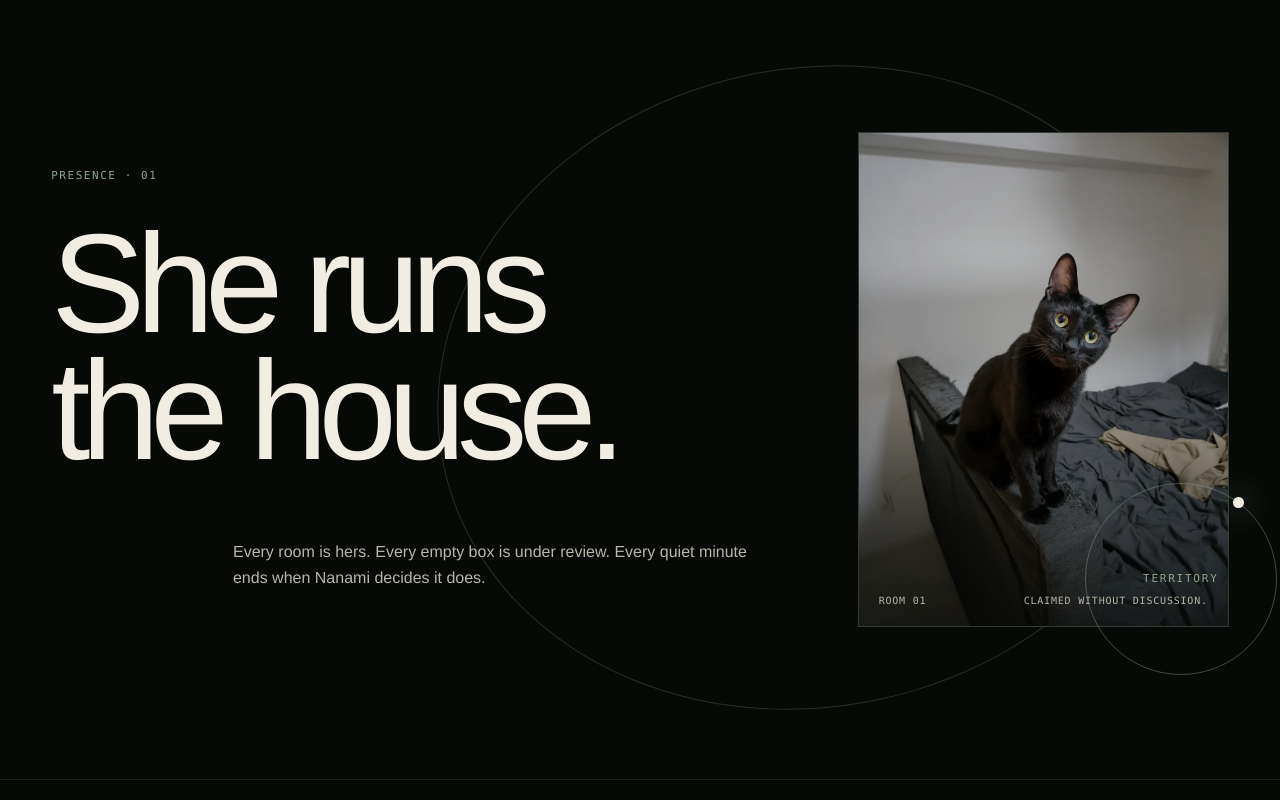
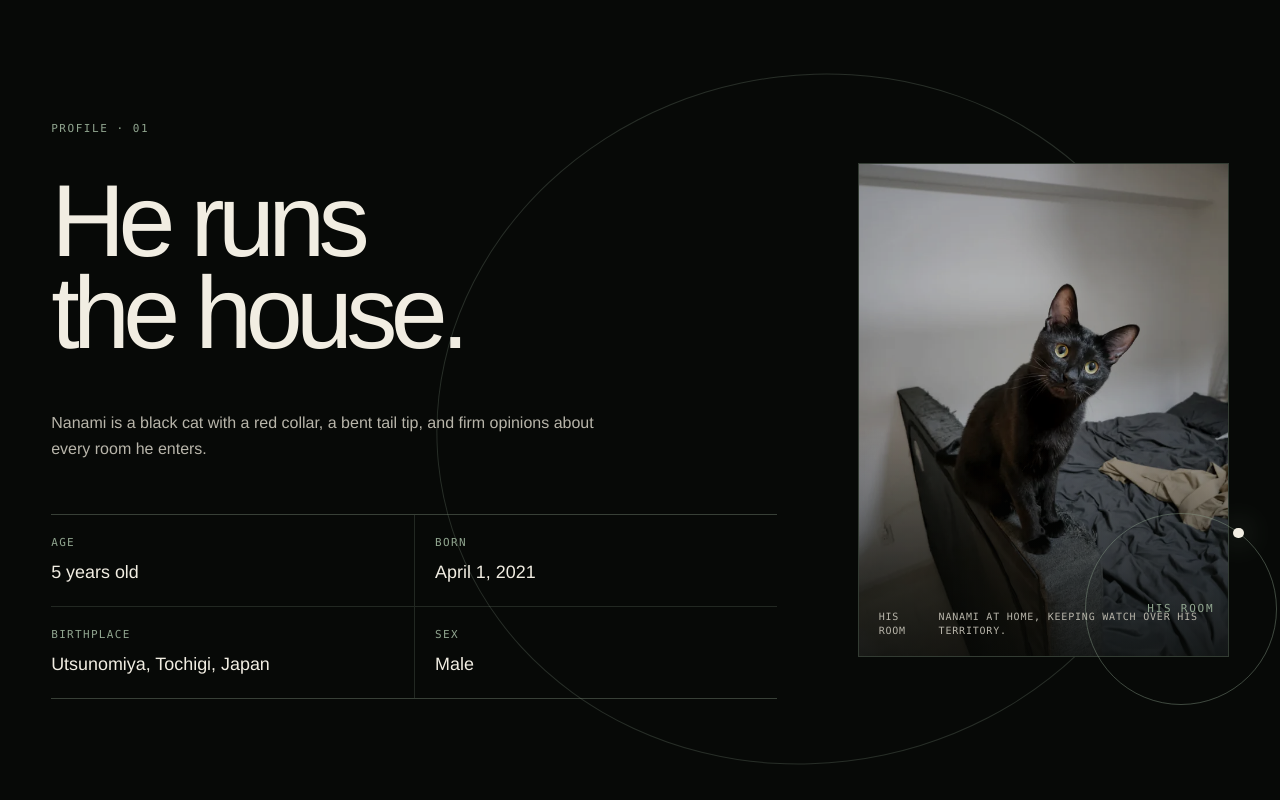
Before and after one commit to zdh2333/nanami-digital-museum, a React (Vite) app: page / in a window 1280 px wide. Shown: the part 820-1620 px from the top of the page. Built offline with nearby package versions, Linux system fonts and the light colour scheme.

Commit message:
feat: turn presence into Nanami profile

```diff
--- a/src/App.tsx
+++ b/src/App.tsx
@@ -4,7 +4,7 @@ import { HeroPortrait } from './components/HeroPortrait'
 import { LivingArchive } from './components/LivingArchive'
 import { MoodArchive } from './components/MoodArchive'
 import { Navigation } from './components/Navigation'
-import { Presence } from './components/Presence'
+import { Profile } from './components/Profile'
 import { useReducedExperience } from './hooks/useReducedExperience'
 
 export function App() {
@@ -29,7 +29,7 @@ export function App() {
           </p>
         </div>
       </section>
-      <Presence staticExperience={staticExperience} />
+      <Profile staticExperience={staticExperience} />
       <FieldNotes staticExperience={staticExperience} />
       <MoodArchive staticExperience={staticExperience} />
       <LivingArchive staticExperience={staticExperience} />
--- a/src/components/Presence.tsx
+++ /dev/null
@@ -1,50 +0,0 @@
-import { SectionReveal } from './SectionReveal'
-
-type PresenceProps = { staticExperience: boolean }
-
-export function Presence({ staticExperience }: PresenceProps) {
-  return (
-    <section id="presence" data-museum-section="presence" className="anchor-target museum-section presence" aria-labelledby="presence-title">
-      <SectionReveal className="presence__copy" staticExperience={staticExperience}>
-        <p className="museum-label text-ink">Presence · 01</p>
-        <h2 id="presence-title">She runs the house.</h2>
-        <p className="presence__note">
-          Every room is hers. Every empty box is under review. Every quiet
-          minute ends when Nanami decides it does.
-        </p>
-      </SectionReveal>
-      <SectionReveal
-        className="presence__media"
-        delay={0.12}
-        staticExperience={staticExperience}
-      >
-        <figure>
-          <picture>
-            <source
-              media="(max-width: 767px)"
-              srcSet="/archive/photos/nanami-photo-002-640.webp"
-            />
-            <img
-              src="/archive/photos/nanami-photo-002-640.webp"
-              srcSet="/archive/photos/nanami-photo-002-640.webp 640w, /archive/photos/nanami-photo-002-1600.webp 1600w"
-              sizes="(max-width: 767px) calc(100vw - 48px), 30vw"
-              width="640"
-              height="853"
-              loading="lazy"
-              decoding="async"
-              alt="Nanami standing at the edge of a bed and looking directly at the camera."
-            />
-          </picture>
-          <figcaption>
-            <span>ROOM 01</span>
-            <span>Claimed without discussion.</span>
-          </figcaption>
-        </figure>
-        <div className="presence__orbit" aria-hidden="true">
-          <span>territory</span>
-          <i />
-        </div>
-      </SectionReveal>
-    </section>
-  )
-}
--- /dev/null
+++ b/src/components/Profile.tsx
@@ -0,0 +1,77 @@
+import { archiveItems } from '../archive/items'
+import { useLocale } from '../i18n/LocaleProvider'
+import { getNanamiAge, nanamiProfile } from '../profile/nanami'
+import { SectionReveal } from './SectionReveal'
+
+type ProfileProps = { staticExperience: boolean }
+
+const profilePhoto = (() => {
+  const item = archiveItems.find((archiveItem) => archiveItem.id === 'nanami-photo-002')
+
+  if (!item) {
+    throw new Error('The reviewed Nanami profile photograph is missing.')
+  }
+
+  return item
+})()
+
+export function Profile({ staticExperience }: ProfileProps) {
+  const { locale, copy } = useLocale()
+  const profileCopy = copy.profile
+  const facts = [
+    [profileCopy.age, profileCopy.formatAge(getNanamiAge())],
+    [profileCopy.born, profileCopy.formatBirthDate(nanamiProfile.birthDate)],
+    [profileCopy.birthplace, profileCopy.birthplaceValue],
+    [profileCopy.sex, profileCopy[nanamiProfile.sex]],
+  ] as const
+
+  return (
+    <section id="presence" data-museum-section="presence" className="anchor-target museum-section presence" aria-labelledby="presence-title">
+      <SectionReveal className="presence__copy" staticExperience={staticExperience}>
+        <p className="museum-label text-ink">{profileCopy.eyebrow}</p>
+        <h2 id="presence-title">{profileCopy.title}</h2>
+        <p className="presence__note">{profileCopy.summary}</p>
+        <dl className="presence__facts">
+          {facts.map(([label, value]) => (
+            <div className="presence__fact" key={label}>
+              <dt>{label}</dt>
+              <dd>{value}</dd>
+            </div>
+          ))}
+        </dl>
+      </SectionReveal>
+      <SectionReveal
+        className="presence__media"
+        delay={0.12}
+        staticExperience={staticExperience}
+      >
+        <figure>
+          <picture>
+            <source
+              media="(max-width: 767px)"
+              srcSet={profilePhoto.src640}
+            />
+            <img
+              src={profilePhoto.src640}
+              srcSet={`${profilePhoto.src640} 640w, ${profilePhoto.src1600} 1600w`}
+              sizes="(max-width: 767px) calc(100vw - 48px), 30vw"
+              width="640"
+              height="853"
+              loading="lazy"
+              decoding="async"
+              alt={profilePhoto.alt[locale]}
+            />
+          </picture>
+          <figcaption>
+            <span>{profileCopy.room}</span>
+            <span>{profileCopy.roomCaption}</span>
+          </figcaption>
+        </figure>
+        <div className="presence__orbit" aria-hidden="true">
+          <span>{profileCopy.room}</span>
+          <i />
+        </div>
+      </SectionReveal>
+    </section>
+  )
+}
--- a/src/i18n/copy.ts
+++ b/src/i18n/copy.ts
@@ -1,4 +1,16 @@
 import type { Locale } from './types'
+
+function formatProfileDate(locale: Locale, birthDate: string): string {
+  const [year, month, day] = birthDate.split('-').map(Number)
+  const date = new Date(Date.UTC(year, month - 1, day))
+
+  return new Intl.DateTimeFormat(locale, {
+    year: 'numeric',
+    month: 'long',
+    day: 'numeric',
+    timeZone: 'UTC',
+  }).format(date)
+}
 
 export interface MuseumCopy {
   nav: {
@@ -20,10 +32,12 @@ export interface MuseumCopy {
     summary: string
     born: string
     birthplace: string
+    birthplaceValue: string
     sex: string
     male: string
     age: string
-    years: string
+    formatAge: (age: number) => string
+    formatBirthDate: (birthDate: string) => string
     room: string
     roomCaption: string
   }
@@ -111,10 +125,12 @@ export const copy: Readonly<Record<Locale, MuseumCopy>> = {
         'Nanami is a black cat with a red collar, a bent tail tip, and firm opinions about every room he enters.',
       born: 'Born',
       birthplace: 'Birthplace',
+      birthplaceValue: 'Utsunomiya, Tochigi, Japan',
       sex: 'Sex',
       male: 'Male',
       age: 'Age',
-      years: 'years old',
+      formatAge: (age) => `${age} years old`,
+      formatBirthDate: (birthDate) => formatProfileDate('en', birthDate),
       room: 'His room',
       roomCaption: 'Nanami at home, keeping watch over his territory.',
     },
@@ -209,10 +225,12 @@ export const copy: Readonly<Record<Locale, MuseumCopy>> = {
       summary: 'Nanami 是一只戴红项圈的黑猫，尾巴尖弯成直角，对家里的每个房间都很有主见。',
       born: '出生日期',
       birthplace: '出生地',
+      birthplaceValue: '日本栃木县宇都宫市',
       sex: '性别',
-      male: '公猫',
+      male: '男',
       age: '年龄',
-      years: '岁',
+      formatAge: (age) => `${age}岁`,
+      formatBirthDate: (birthDate) => formatProfileDate('zh-CN', birthDate),
       room: '他的房间',
       roomCaption: 'Nanami 在家中巡视自己的领地。',
     },
--- a/src/styles.css
+++ b/src/styles.css
@@ -245,15 +245,54 @@ a {
 
 .presence__copy h2 {
   margin-top: clamp(1.25rem, 3vw, 2.5rem);
-  font-size: clamp(4.25rem, 11vw, 11rem);
+  font-size: clamp(3.75rem, 8vw, 8rem);
 }
 
 .presence__note {
   max-width: 34rem;
-  margin: clamp(2rem, 5vw, 5rem) 0 0 auto;
+  margin: clamp(2rem, 4vw, 3.5rem) 0 0;
   color: var(--color-bone-muted);
   font-size: clamp(1rem, 1.25vw, 1.25rem);
   line-height: 1.65;
+}
+
+.presence__facts {
+  display: grid;
+  grid-template-columns: repeat(2, minmax(0, 1fr));
+  margin: clamp(2rem, 4vw, 3.5rem) 0 0;
+  border-top: 1px solid rgb(144 165 143 / 36%);
+  border-bottom: 1px solid rgb(144 165 143 / 36%);
+}
+
+.presence__fact {
+  min-width: 0;
+  padding: 1.25rem 1.25rem 1.35rem 0;
+  border-top: 1px solid rgb(144 165 143 / 20%);
+}
+
+.presence__fact:nth-child(-n + 2) {
+  border-top: 0;
+}
+
+.presence__fact:nth-child(even) {
+  padding-right: 0;
+  padding-left: 1.25rem;
+  border-left: 1px solid rgb(144 165 143 / 20%);
+}
+
+.presence__fact dt {
+  color: var(--color-ink);
+  font-family: var(--font-mono);
+  font-size: 0.6875rem;
+  letter-spacing: 0.12em;
+  text-transform: uppercase;
+}
+
+.presence__fact dd {
+  margin: 0.55rem 0 0;
+  color: var(--color-bone);
+  font-size: clamp(1rem, 1.4vw, 1.3rem);
+  line-height: 1.35;
 }
 
 .presence__media {
@@ -978,6 +1017,21 @@ a {
     margin-left: 0;
   }
 
+  .presence__facts {
+    grid-template-columns: 1fr;
+  }
+
+  .presence__fact,
+  .presence__fact:nth-child(even) {
+    padding: 1rem 0 1.1rem;
+    border-top: 1px solid rgb(144 165 143 / 20%);
+    border-left: 0;
+  }
+
+  .presence__fact:first-child {
+    border-top: 0;
+  }
+
   .presence__media {
     width: 100%;
     margin-top: 0.5rem;
```
Also changed, not shown: 2 other files (tests, documents, lock files or other folders).
